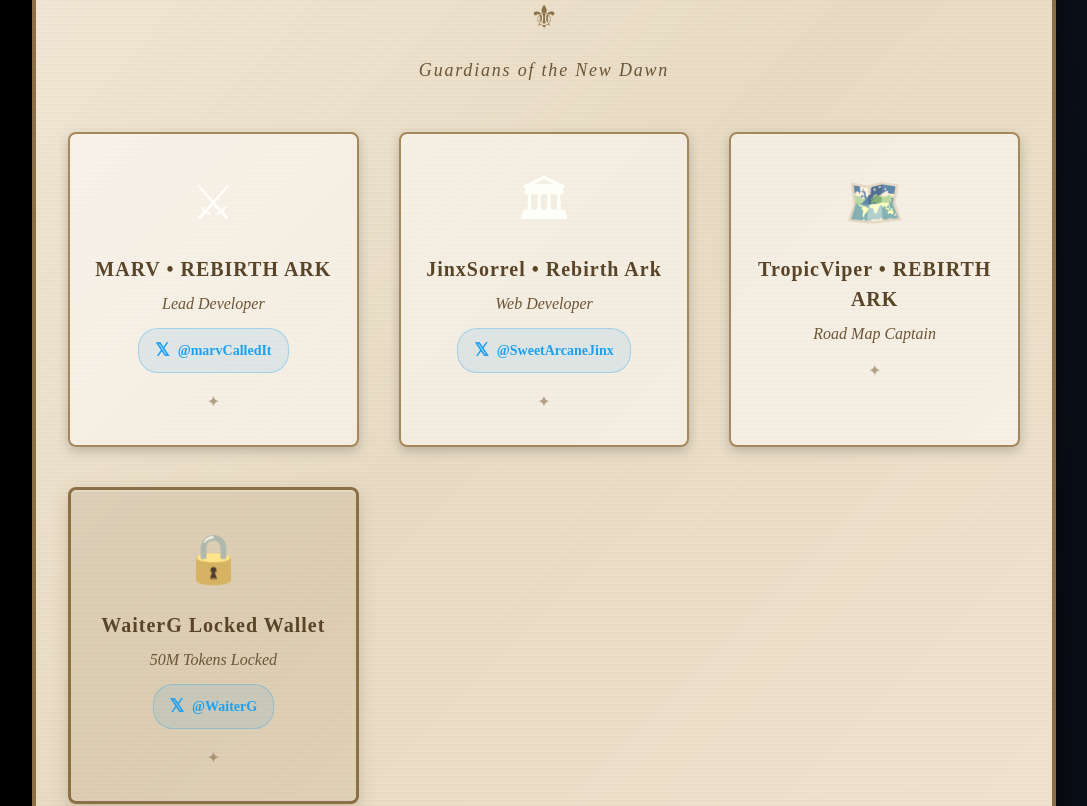
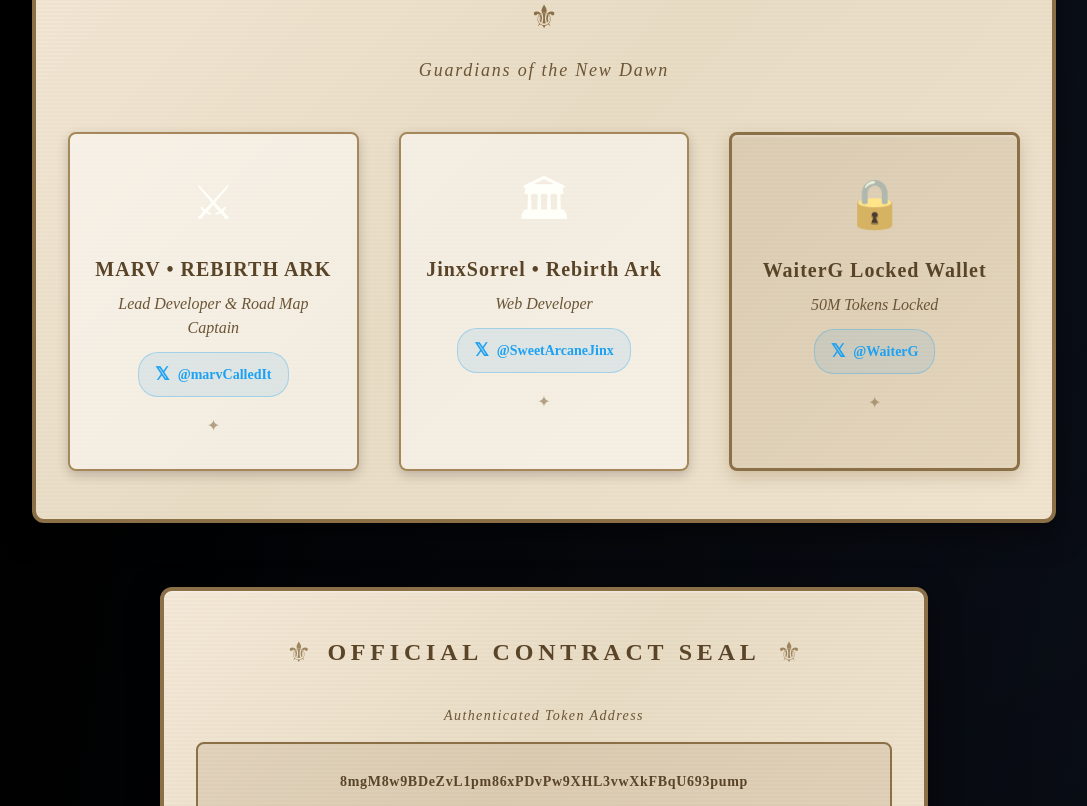
Before and after one commit to ZapChainDev/Rebirth, a Next.js app: page / in a window 1280 px wide. Shown: the part 6860-7666 px from the top of the page, without its empty margins (96-1183 px from the left). Built offline with nearby package versions, Linux system fonts and the light colour scheme.

Commit message:
Update team: remove TropicViper and add Road Map Captain role to MARV

```diff
--- a/app/page.tsx
+++ b/app/page.tsx
@@ -763,7 +763,9 @@ export default function Home() {
                   <div className="team-member">
                     <div className="member-icon">⚔</div>
                     <h3 className="member-name">MARV • REBIRTH ARK</h3>
-                    <p className="member-role">Lead Developer</p>
+                    <p className="member-role">
+                      Lead Developer & Road Map Captain
+                    </p>
                     <a
                       href="https://x.com/marvCalledIt"
                       target="_blank"
@@ -789,13 +791,6 @@ export default function Home() {
                       <span className="social-icon">𝕏</span>
                       <span>@SweetArcaneJinx</span>
                     </a>
-                    <div className="member-divider">✦</div>
-                  </div>
-
-                  <div className="team-member">
-                    <div className="member-icon">🗺️</div>
-                    <h3 className="member-name">TropicViper • REBIRTH ARK</h3>
-                    <p className="member-role">Road Map Captain</p>
                     <div className="member-divider">✦</div>
                   </div>
 
```
